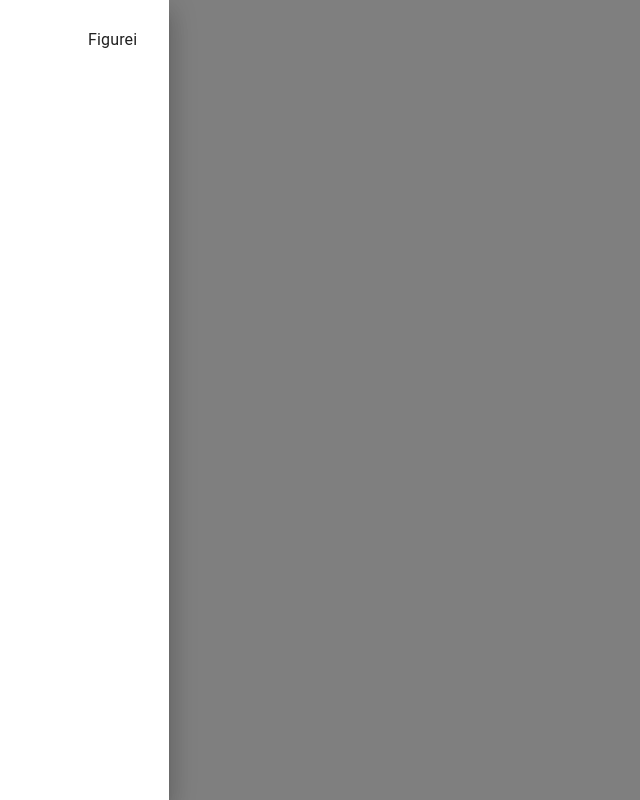
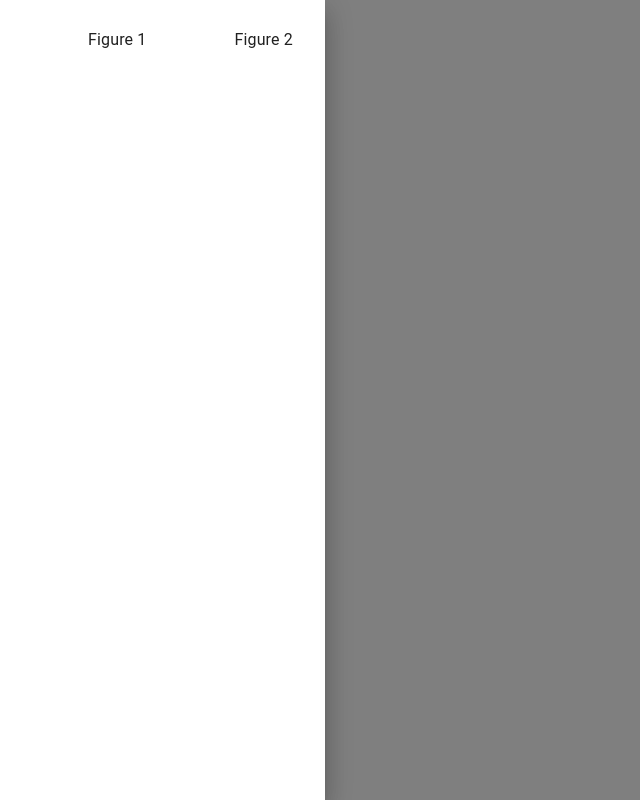
Before and after one commit to rmakarov/svgDrawer, a React app: page / in a window 1280 px wide. Both pictures are taken after a click on the button "OPEN MENU". Shown: the whole page, without its empty margins (0-640 px from the left). Built offline with nearby package versions, Linux system fonts and the light colour scheme.

Commit message:
Added list item figure2

```diff
--- a/src/app/components/toolBar/ToolBar.js
+++ b/src/app/components/toolBar/ToolBar.js
@@ -28,7 +28,11 @@ class ToolBar extends Component {
                        <ListItem>
                            <ListItemButton>
                                <ListItemIcon></ListItemIcon>
-                               <ListItemText>Figurei</ListItemText>
+                               <ListItemText>Figure 1</ListItemText>
+                           </ListItemButton>
+                           <ListItemButton>
+                               <ListItemIcon></ListItemIcon>
+                               <ListItemText>Figure 2</ListItemText>
                            </ListItemButton>
 
                        </ListItem>
```
